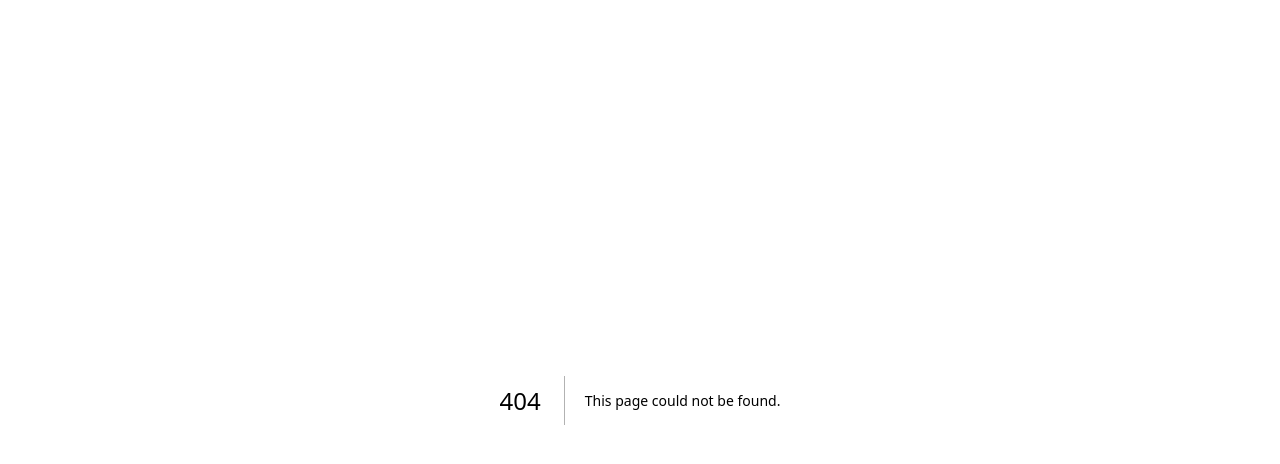
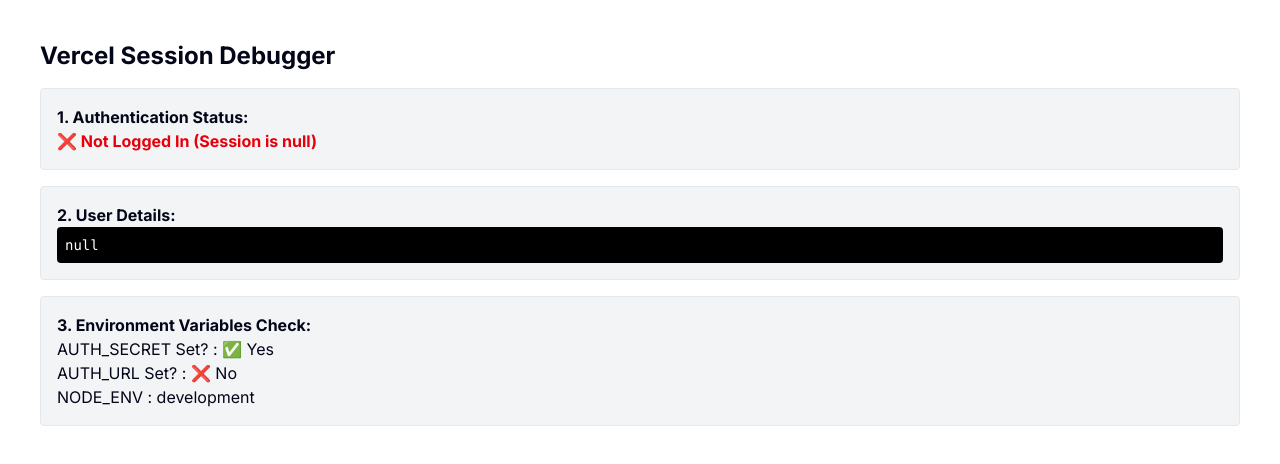
Before and after one commit to souravlouha/my-medicine-app, a Next.js app: page /test-session in a window 1280 px wide. Before the commit this address had no page. Shown: the top 464 px of the page. Built offline with nearby package versions, Linux system fonts and the light colour scheme; no server answers.

Commit message:
fix: deleted middleware and added debug mode

```diff
--- /dev/null
+++ b/app/test-session/page.tsx
@@ -0,0 +1,36 @@
+import { auth } from "@/lib/auth";
+
+export const dynamic = "force-dynamic";
+
+export default async function TestSessionPage() {
+  const session = await auth();
+
+  return (
+    <div className="p-10 space-y-4">
+      <h1 className="text-2xl font-bold">Vercel Session Debugger</h1>
+
+      <div className="border p-4 rounded bg-gray-100">
+        <h2 className="font-bold">1. Authentication Status:</h2>
+        {session ? (
+          <p className="text-green-600 font-bold">✅ Logged In</p>
+        ) : (
+          <p className="text-red-600 font-bold">❌ Not Logged In (Session is null)</p>
+        )}
+      </div>
+
+      <div className="border p-4 rounded bg-gray-100">
+        <h2 className="font-bold">2. User Details:</h2>
+        <pre className="text-sm bg-black text-white p-2 rounded">
+          {JSON.stringify(session, null, 2)}
+        </pre>
+      </div>
+
+      <div className="border p-4 rounded bg-gray-100">
+        <h2 className="font-bold">3. Environment Variables Check:</h2>
+        <p>AUTH_SECRET Set? : {process.env.AUTH_SECRET ? "✅ Yes" : "❌ No"}</p>
+        <p>AUTH_URL Set? : {process.env.AUTH_URL ? "✅ Yes" : "❌ No"}</p>
+        <p>NODE_ENV : {process.env.NODE_ENV}</p>
+      </div>
+    </div>
+  );
+}
```
